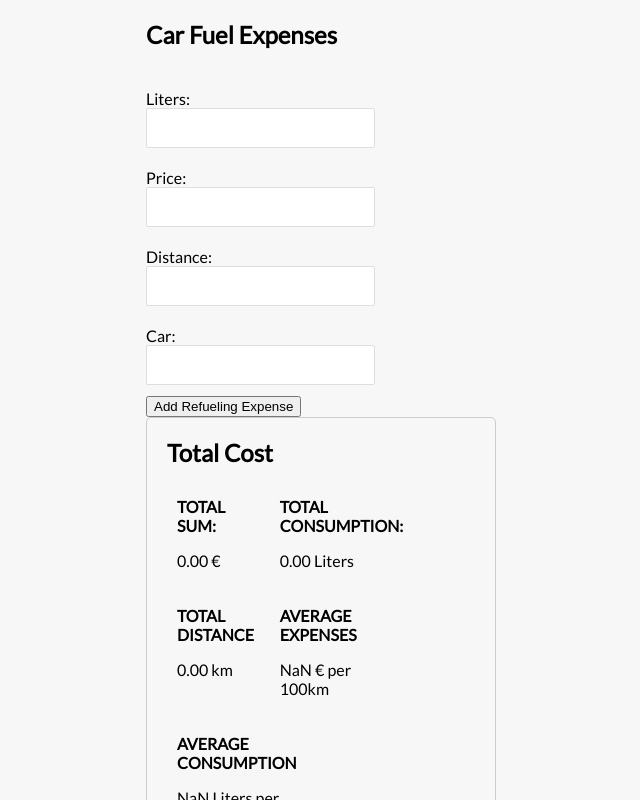
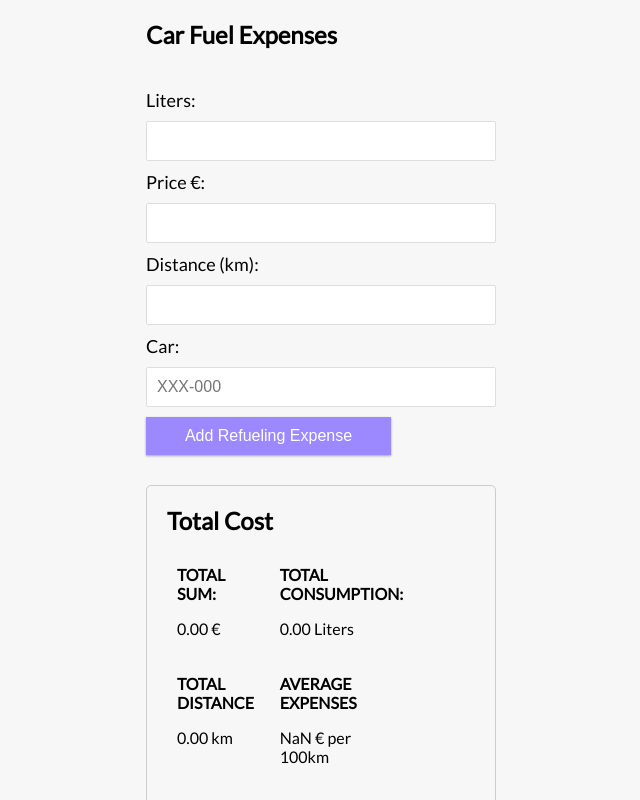
Before and after one commit to Heka499/car-fuel-expenses, a React (Create React App) app: page / in a window 1280 px wide. Shown: the top 800 px of the page, without its empty margins (319-959 px from the left). Built offline with nearby package versions, Linux system fonts and the light colour scheme.

Commit message:
Added styling

```diff
--- /dev/null
+++ b/src/components/RefuelingForm.css
@@ -0,0 +1,40 @@
+.refuel-form {
+    background-color: #fff;
+    box-shadow: var(--box-shadow);
+    padding: 20px;
+    display: flex;
+    flex-direction: column;
+    justify-content: center;
+    align-items: center;
+    margin: 20px 0;
+  }
+
+  .refueling-form label {
+    display: inline-block;
+    margin: 10px 0;
+    font-size: 18px;
+  }
+
+  .refueling-form .form-input {
+    border: 1px solid #dedede;
+    border-radius: 2px;
+    font-size: 16px;
+    padding: 10px;
+    width: 70%;
+  }
+
+  .refueling-form .add-refuel-btn {
+    cursor: pointer;
+    background-color: #9c88ff;
+    box-shadow: var(--box-shadow);
+    color: #fff;
+    border: 0;
+    font-size: 16px;
+    margin: 10px 0 30px;
+    padding: 10px;
+    width: 70%;
+  }
+
+  .refueling-form .add-refuel-btn:focus {
+    outline: 0;
+  }
--- a/src/components/RefuelingForm.js
+++ b/src/components/RefuelingForm.js
@@ -1,5 +1,6 @@
 import React, {useContext, useState} from 'react'
 import { GlobalContext } from '../context/GlobalState';
+import './RefuelingForm.css';
 
 const RefuelingForm = () => {
   const [liters, setLiters] = useState('');
@@ -21,35 +22,28 @@ const RefuelingForm = () => {
     }
 
     addRefuel(newRefueling);
-
   }
 
-
-
-
-
   return (
-    <>
-        <form onSubmit={handleAddRefueling}>
-        <label>
-            Liters:
-            <input type="number" value={liters} onChange={(event) => setLiters(event.target.value)} required />
-        </label>
-        <label>
-            Price:
-            <input type="number" value={price} onChange={(event) => setPrice(event.target.value)} required />
-        </label>
-        <label>
-            Distance:
-            <input type="number" value={distance} onChange={(event) => setDistance(event.target.value)} required />
-        </label>
-        <label>
-            Car:
-            <input type="text" value={car} onChange={(event) => setCar(event.target.value)} required />
-        </label>
-        <button type="submit">Add Refueling Expense</button>
-        </form>
-    </>
+    <form className='refueling-form' onSubmit={handleAddRefueling}>
+      <div className='form-group'>
+        <label htmlFor='liters'>Liters:</label>
+        <input className='form-control' id='liters' type='number' value={liters} onChange={(event) => setLiters(event.target.value)} required />
+      </div>
+      <div className='form-group'>
+        <label htmlFor='price'>Price €:</label>
+        <input className='form-control' id='price' type='number' value={price} onChange={(event) => setPrice(event.target.value)} required />
+      </div>
+      <div className='form-group'>
+        <label htmlFor='distance'>Distance (km):</label>
+        <input className='form-control' id='distance' type='number' value={distance} onChange={(event) => setDistance(event.target.value)} required />
+      </div>
+      <div className='form-group'>
+        <label htmlFor='car'>Car:</label>
+        <input className='form-control' id='car' type='text' value={car} onChange={(event) => setCar(event.target.value)} required placeholder='XXX-000' />
+      </div>
+      <button className='add-refuel-btn' type='submit'>Add Refueling Expense</button>
+    </form>
   );
 }
 
```
